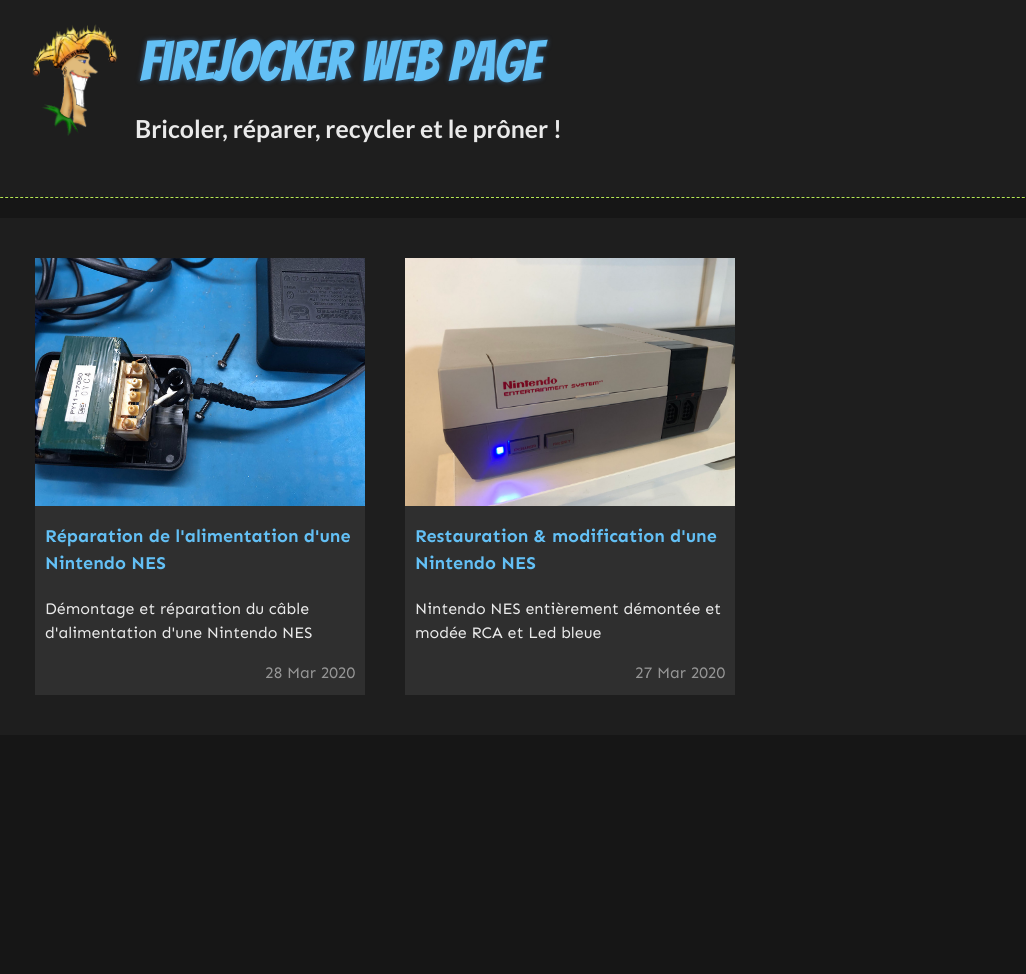
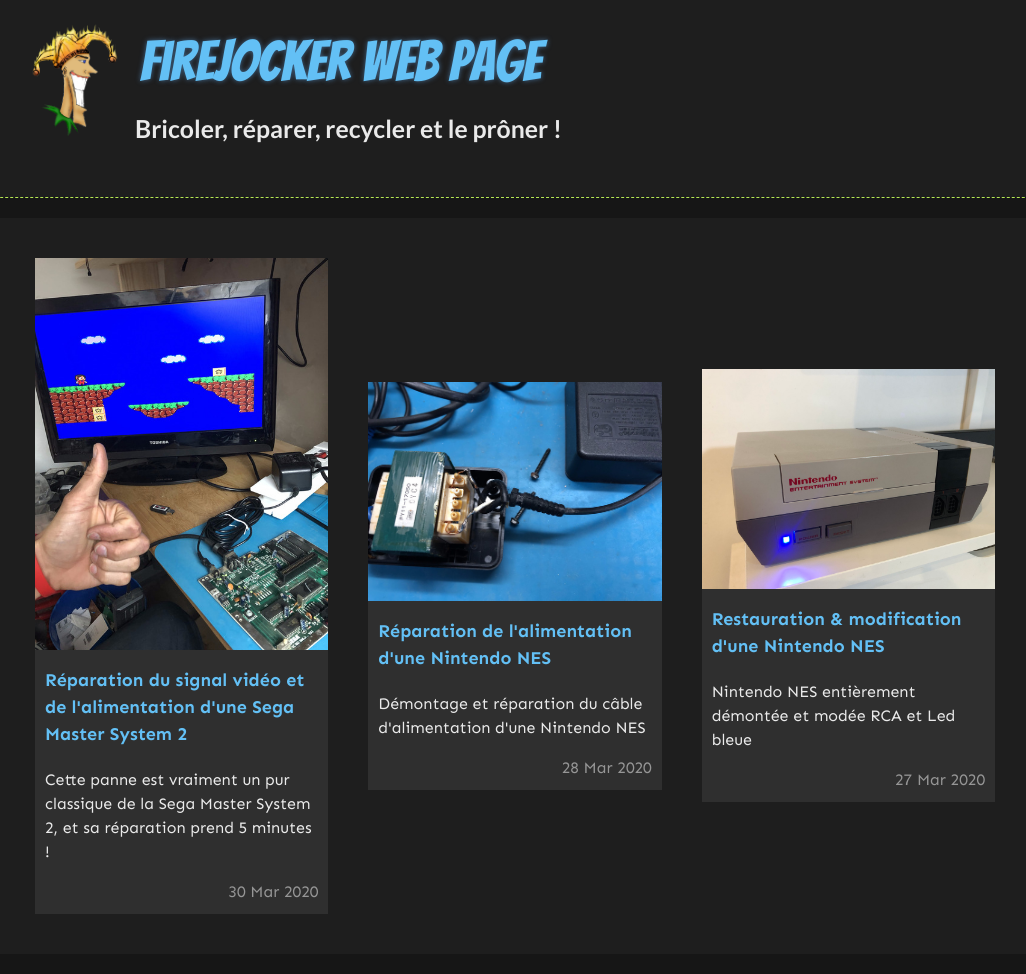
Before and after one commit to jbdemonte/firejocker.com, a Jekyll site: the page built from index.html, in a window 1280 px wide. Shown: the whole page, without its empty margins (125-1151 px from the left). Built offline with Jekyll 4.4.1, drawn with Linux system fonts in a browser that asks for light colours; before the commit the page ends 900 px from its top, so only the background shows below that.

Commit message:
Add a post

```diff
--- a/_plugins/post_asset.rb
+++ b/_plugins/post_asset.rb
@@ -1,3 +1,4 @@
+require "jekyll"
 require_relative "./plugin_tools"
 
 module PostAsset
@@ -20,3 +21,25 @@
 end
 
 Liquid::Template.register_filter(PostAsset)
+
+
+
+
+class PostAssetTag < Liquid::Tag
+
+  include PluginTools
+
+  def initialize(tagName, params, tokens)
+    super
+    @params = params
+  end
+
+  def render(context)
+    directory, = parse_parameters(context, @params)
+
+    url = post_asset(context, directory)
+    "<div class=\"img-container\"> <img src=\"#{url}\" /></div>"
+  end
+
+  Liquid::Template.register_tag("post_asset", self)
+end
--- /dev/null
+++ b/_posts/2020-03-30-reparation-du-signal-video-et-de-l-alimentation-d-une-sega-master-system-2.md
@@ -0,0 +1,29 @@
+---
+layout: post
+date: 2020-03-30
+title: Réparation du signal vidéo et de l'alimentation d'une Sega Master System 2
+excerpt: Cette panne est vraiment un pur classique de la Sega Master System 2, et sa réparation prend 5 minutes !
+image: Sega-Master-System-2-Alex-Kidd.jpg
+categories: [Réparation, Console]
+tags: [Sega Master System 2]
+---
+
+Avec le confinement, on ressort tout les todos accumulés depuis bien longtemps.
+
+Aujourd'hui, je m'attaque à une **Sega Master System 2** qui sortait ni son ni image.
+
+{% spacer %}
+
+Il s'agit du problème classique de **soudure sèche** de la Sega Master System 2. Sur cette console, j'ai du refaire les soudures du connecteur DIN Vidéo ainsi que celles de l'alimentation.
+
+{% post_asset "Sega-Master-System-2-Soudures-seches.jpg" %}
+
+{% spacer %}
+
+30 secondes de fer à souder plus tard et hop...
+
+{% post_asset "Sega-Master-System-2-Alex-Kidd.jpg" %}
+
+{% spacer %}
+
+Quand il fera beau, je lui ferai sûrement une beauté ainsi que le mod 50/60 Hz.
--- a/assets/css/style.scss
+++ b/assets/css/style.scss
@@ -67,6 +67,10 @@
 iframe.video {
   display: block;
   margin: 20px auto;
+}
+
+.img-container {
+  text-align: center;
 }
 
 .card {
```
Also changed, not shown: assets/posts/2020-03-30-reparation-du-signal-video-et-de-l-alimentation-d-une-sega-master-system-2/Sega-Master-System-2-Alex-Kidd.jpg (added), assets/posts/2020-03-30-reparation-du-signal-video-et-de-l-alimentation-d-une-sega-master-system-2/Sega-Master-System-2-Soudures-seches.jpg (added).
